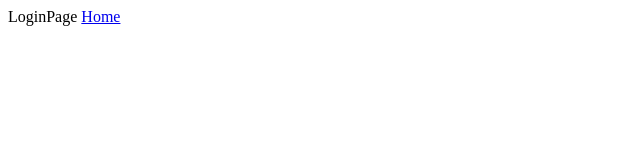
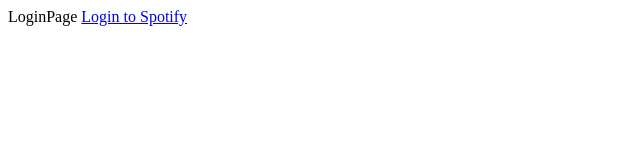
Before and after one commit to b-akanksha/trackify, a React (Create React App) app: page / in a window 1280 px wide. Shown: the top 160 px of the page, without its empty margins (0-640 px from the left). Built offline with nearby package versions, Linux system fonts and the light colour scheme; no server answers.

Commit message:
chore: sample spotify login logout

```diff
--- a/src/App.js
+++ b/src/App.js
@@ -1,16 +1,39 @@
 import React from 'react';
-import { Routes, Route, HashRouter } from "react-router-dom"
 import LoginPage from './components/LoginPage';
 import HomePage from './components/HomePage';
+import { useDispatch, useSelector } from 'react-redux';
+import { getTokenFromUrl } from './utils/spotifyHelper';
+import { setAuth } from './redux/reducers/authSlice';
 
 function App() {
+  const {loading} = useSelector(state => state.loader);
+
+  const dispatch = useDispatch();
+
+  const [spotifytoken, setSpotifyToken] = React.useState("");
+
+  React.useEffect(() => {
+    const spotToken = getTokenFromUrl()['access_token'];
+
+    window.location.hash = '';
+
+    if(spotToken) {
+      window.localStorage.setItem('spotify_token', spotToken);
+      setSpotifyToken(spotToken);
+      dispatch(setAuth(spotToken));
+    }
+  }, []);
+
+  const logout = () => {
+    setSpotifyToken('');
+    dispatch(setAuth(''));
+    window.localStorage.removeItem('spotify_token');
+  };
   return (
-    <HashRouter>
-      <Routes>
-        <Route path='/' element={<LoginPage />} />
-        <Route path='/home' element={<HomePage />} />
-      </Routes>
-    </HashRouter>
+    <>
+      {loading && <p>Loading...</p>}
+      {!spotifytoken ? <LoginPage /> : <HomePage handleLogout={logout} />}
+    </>
   );
 }
 
--- a/src/components/HomePage/index.js
+++ b/src/components/HomePage/index.js
@@ -1,10 +1,10 @@
+import { Button } from '@mui/material'
 import React from 'react'
-import { NavLink } from 'react-router-dom'
 
-const HomePage = () => {
-  return (
-    <div>HomePage<NavLink to="/">Logout</NavLink></div>
-  )
+const HomePage = ({ handleLogout }) => {
+    return (
+        <div>HomePage <Button color='primary' onClick={handleLogout}>Logout</Button></div>
+    )
 }
 
 export default HomePage
--- a/src/components/LoginPage/index.js
+++ b/src/components/LoginPage/index.js
@@ -1,10 +1,20 @@
 import React from 'react'
-import { NavLink } from 'react-router-dom'
+import { scopes } from '../../utils/scopes'
 
 const LoginPage = () => {
-  return (
-    <div>LoginPage <NavLink to="/home">Home</NavLink></div>
-  )
+    return (
+        <div>LoginPage <a
+            className='button'
+            href={`${process.env.REACT_APP_AUTH_ENDPOINT}?client_id=${process.env.REACT_APP_CLIENT_ID
+                }&redirect_uri=${process.env.NODE_ENV === 'development'
+                    ? process.env.REACT_APP_LOCAL_REDIRECT_URI
+                    : process.env.REACT_APP_PROD_REDIRECT_URI
+                }&scope=${scopes.join('%20')}&response_type=${process.env.REACT_APP_RESPONSE_TYPE
+                }&state=${(Math.random() + 1).toString(36).substring(7)}`}
+        >
+            Login to Spotify
+        </a></div>
+    )
 }
 
 export default LoginPage
```
